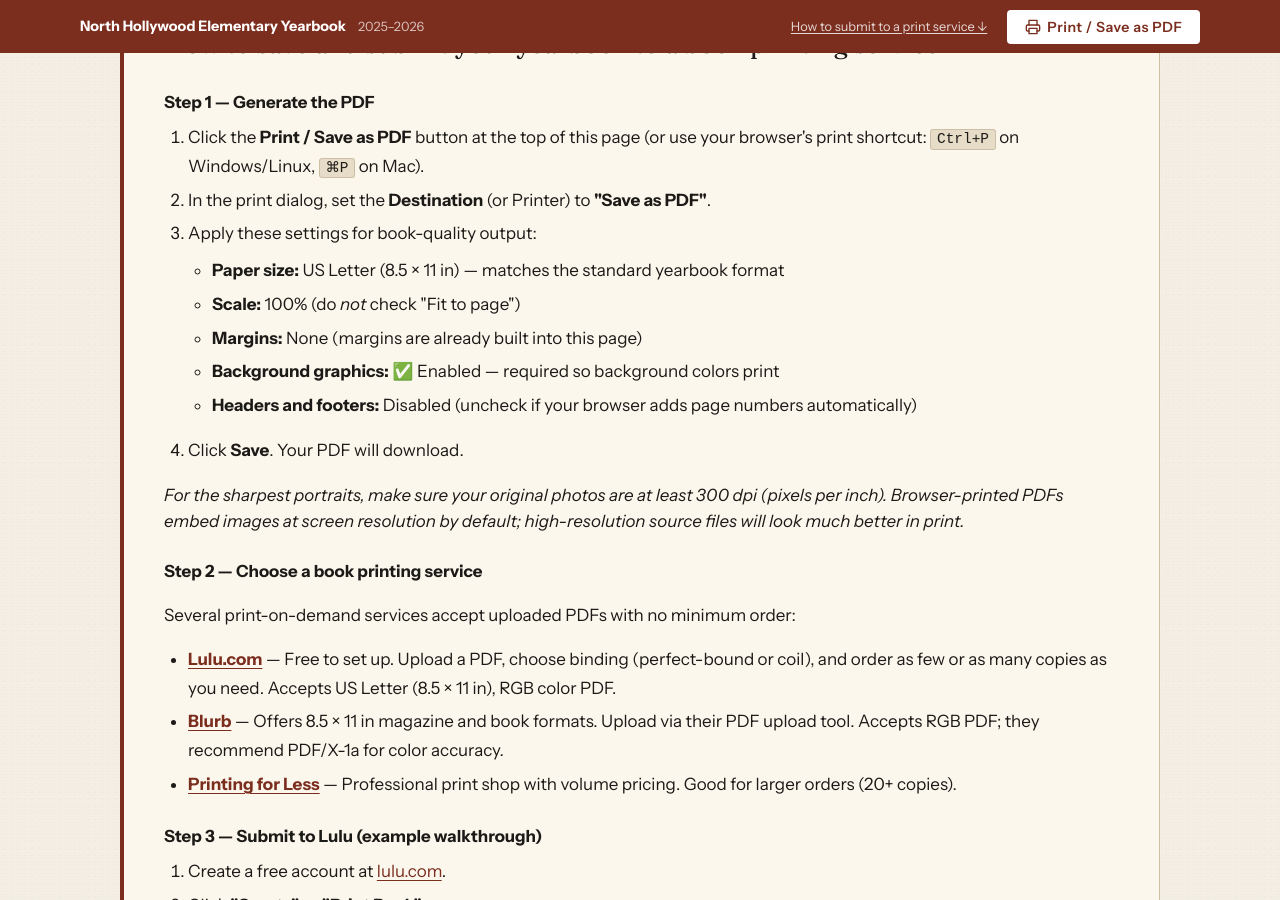
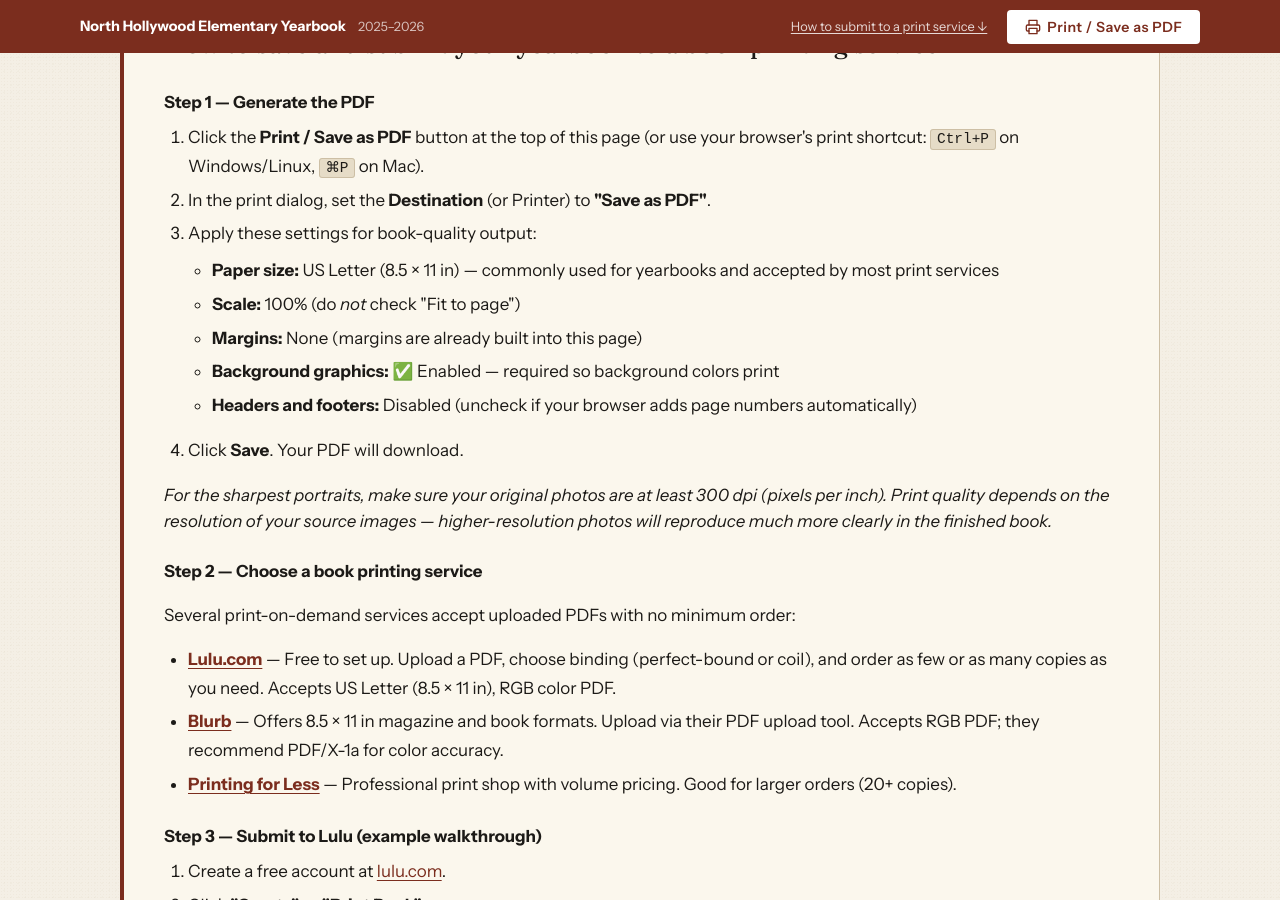
Before and after one commit to lskatz/yearbook-template, a Jekyll site: the page built from print.md, in a window 1280 px wide and 900 px high, scrolled down 35011 px. Built offline with Jekyll 4.4.1, drawn with Linux system fonts in a browser that asks for light colours; some of the changed text lies outside the part shown.

Commit message:
fix: address code review feedback on print.md wording
- 'standard yearbook format' → 'commonly used for yearbooks'
- Remove inaccurate claim about screen-resolution PDF embedding
- Fix grammar: 'lays flat' → 'lies flat'

Agent-Logs-Url: https://github.com/lskatz/yearbook-template/sessions/fc7b9a3d-9332-43d3-92a1-6f55df01f16f

Co-authored-by: lskatz <14798+lskatz@users.noreply.github.com>

```diff
--- a/print.md
+++ b/print.md
@@ -299,7 +299,7 @@ permalink: /print/
     <li>
       Apply these settings for book-quality output:
       <ul>
-        <li><strong>Paper size:</strong> US Letter (8.5 × 11 in) — matches the standard yearbook format</li>
+        <li><strong>Paper size:</strong> US Letter (8.5 × 11 in) — commonly used for yearbooks and accepted by most print services</li>
         <li><strong>Scale:</strong> 100% (do <em>not</em> check "Fit to page")</li>
         <li><strong>Margins:</strong> None (margins are already built into this page)</li>
         <li><strong>Background graphics:</strong> ✅ Enabled — required so background colors print</li>
@@ -308,7 +308,7 @@ permalink: /print/
     </li>
     <li>Click <strong>Save</strong>. Your PDF will download.</li>
   </ol>
-  <p><em>For the sharpest portraits, make sure your original photos are at least 300 dpi (pixels per inch). Browser-printed PDFs embed images at screen resolution by default; high-resolution source files will look much better in print.</em></p>
+  <p><em>For the sharpest portraits, make sure your original photos are at least 300 dpi (pixels per inch). Print quality depends on the resolution of your source images — higher-resolution photos will reproduce much more clearly in the finished book.</em></p>
 
   <h3>Step 2 — Choose a book printing service</h3>
   <p>Several print-on-demand services accept uploaded PDFs with no minimum order:</p>
```
Also changed, not shown: other parts of print.md (+1 -1 lines).
